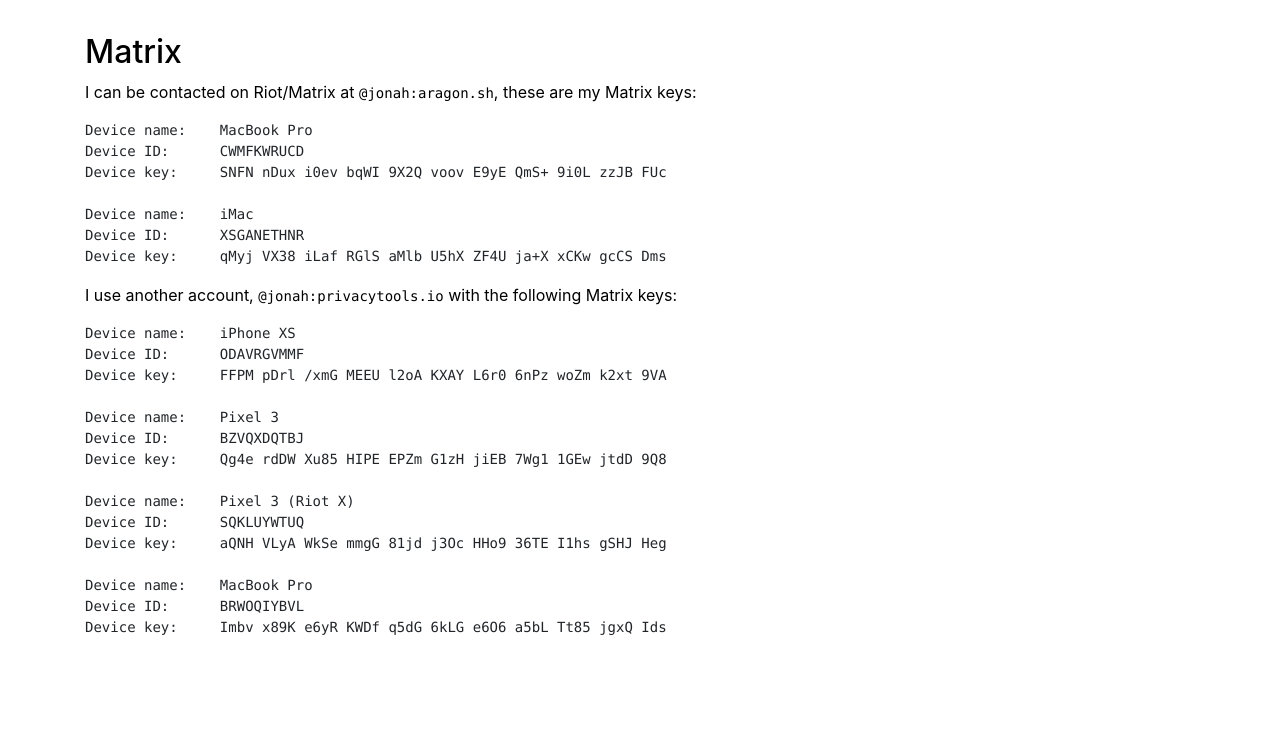
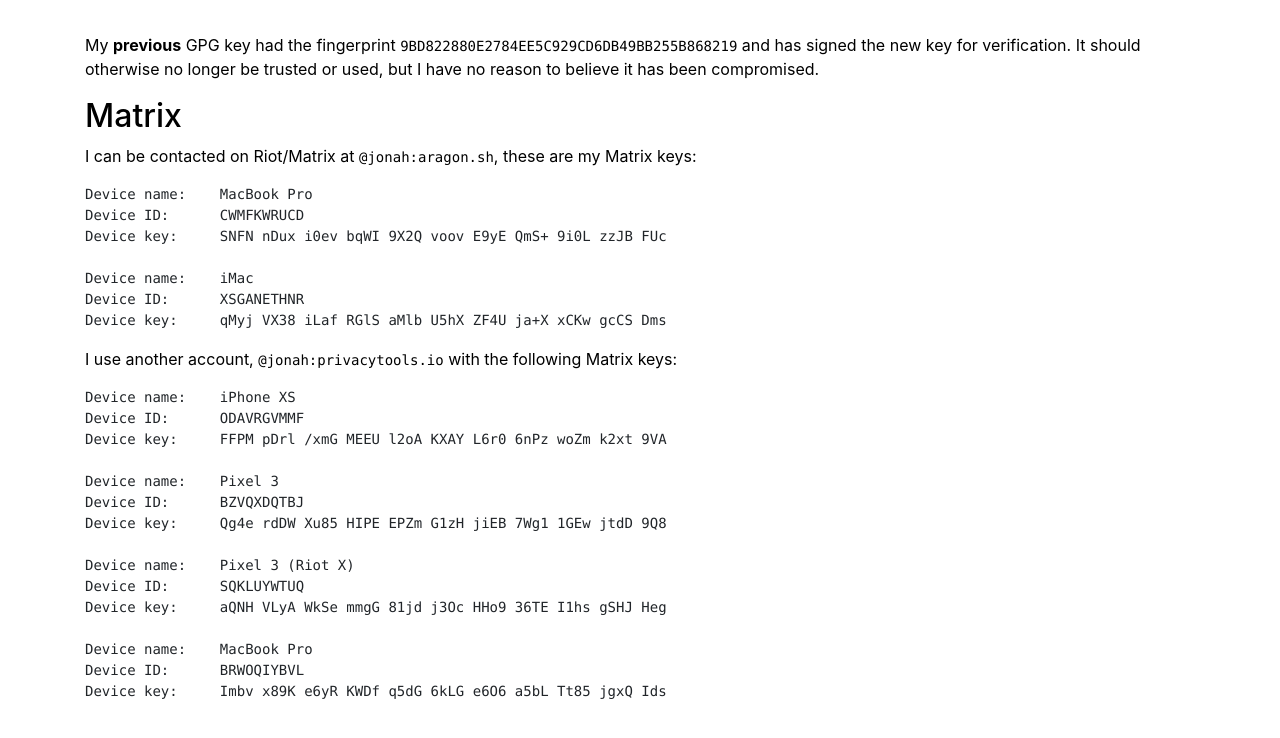
Before and after one commit to jonaharagon/www.jonaharagon.com, a Jekyll site: the page built from keys.md, in a window 1280 px wide, cut to the strip 617-1383 px from the top of the page. Shown: the top 738 px of the strip. Built offline with Jekyll 4.4.1, drawn with Linux system fonts in a browser that asks for light colours; nearby versions of some CDN libraries; before the commit the page ends 1319 px from its top, so only the background shows below that.

Commit message:
Add info about old GPG key

```diff
--- a/keys.md
+++ b/keys.md
@@ -22,6 +22,8 @@
 <pre class="pre-scrollable"><code>
 {% include gpg.asc %}
 </code></pre>
+
+My **previous** GPG key had the fingerprint `9BD822880E2784EE5C929CD6DB49BB255B868219` and has signed the new key for verification. It should otherwise no longer be trusted or used, but I have no reason to believe it has been compromised.
 
 ## Matrix
 
```
